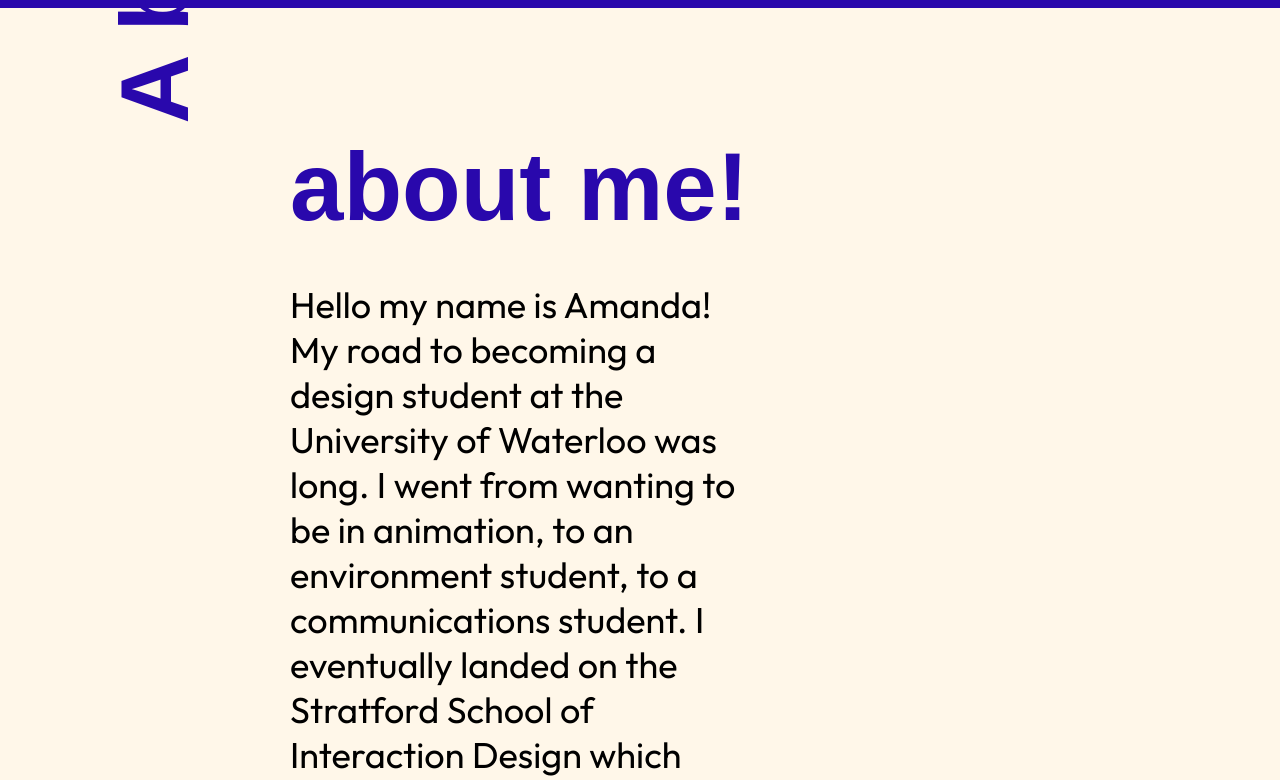
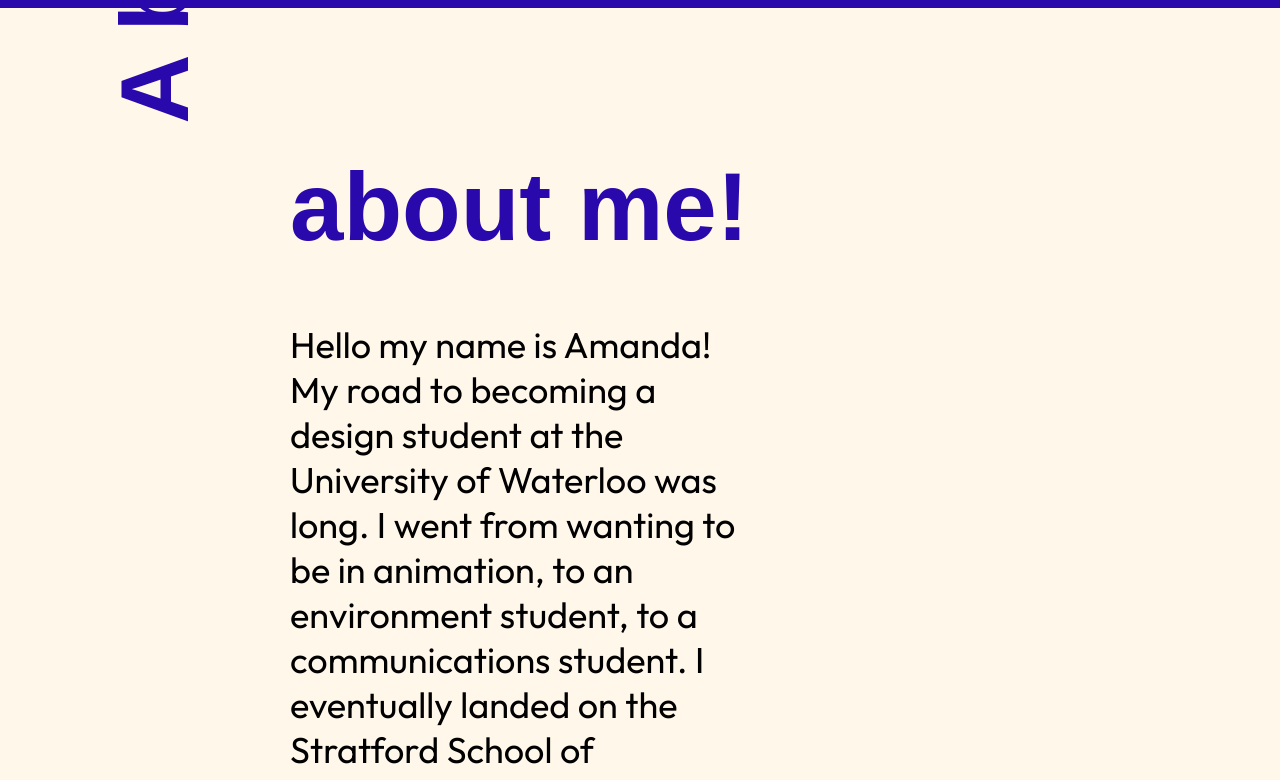
Before and after one commit to a23guan/Personal-Website-GBDA-228-A3, a plain HTML site: page index.html in a window 1280 px wide. Shown: the part 2120-2900 px from the top of the page. Drawn offline with Linux system fonts and the light colour scheme; a web font is replaced by a local one.

Commit message:
about me page

```diff
--- a/index.html
+++ b/index.html
@@ -144,20 +144,20 @@
     .about_blurb h1:nth-of-type(2){
       color: #2908AC;
       left: 290px;
-      top: 60px;
+      top: 80px;
       position: relative;
     }
 
 
     .about_blurb p{
       float: left;
-      padding: 0px 80px 75px 290px;
+      padding: 40px 80px 75px 290px;
       width: 35%;
     }
 
     .about_blurb img{
       position: relative;
-      padding: 0px 10px 290px 50px;
+      padding: 10px 10px 290px 50px;
       height: 729px;
     }
 
```
